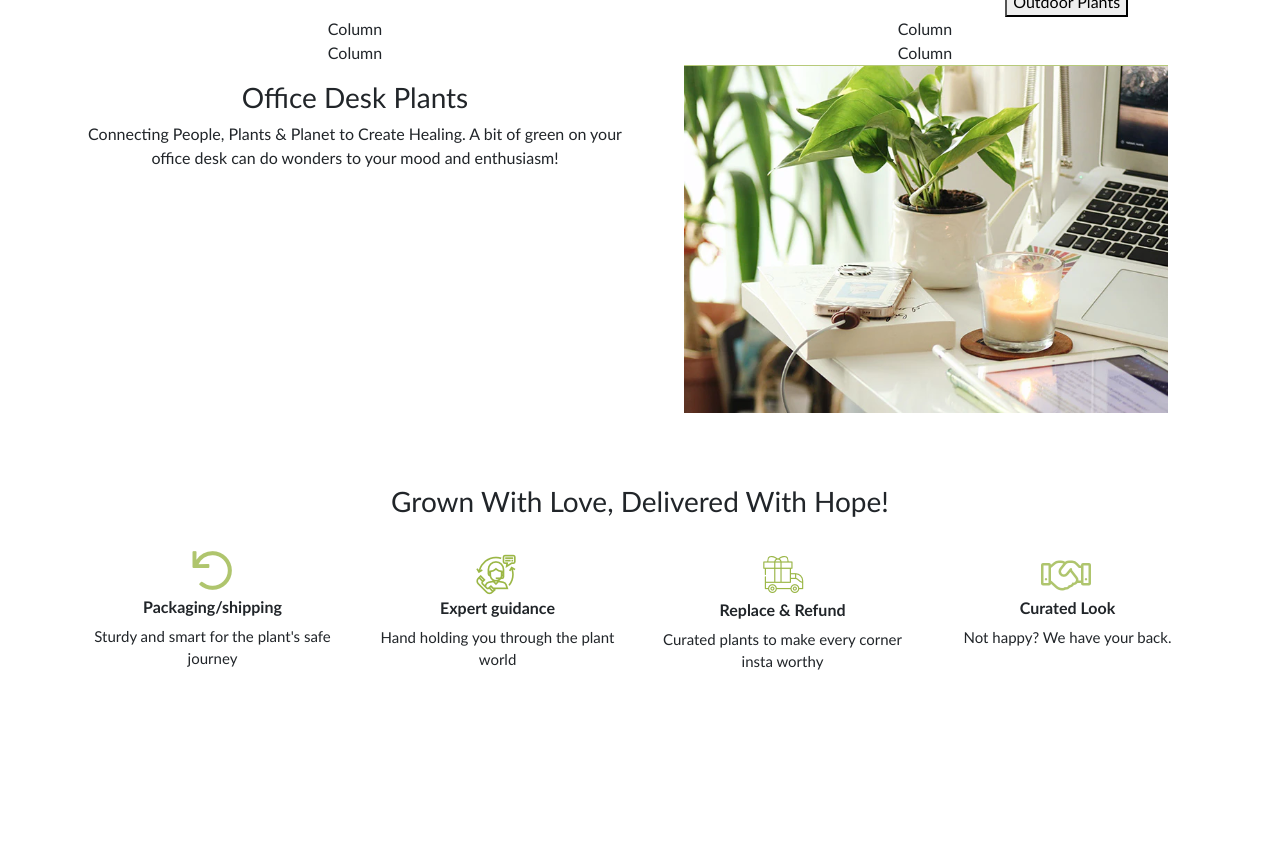
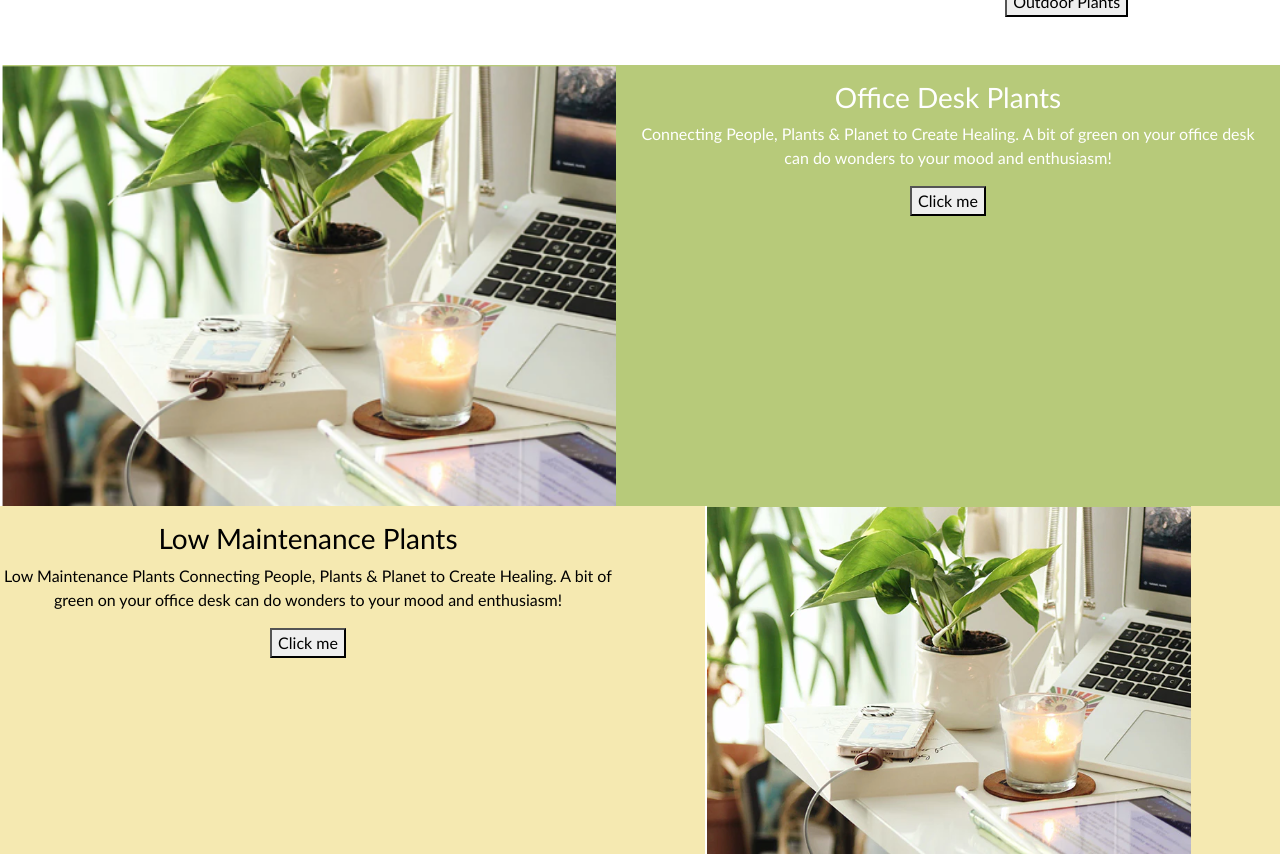
Before and after one commit to MateoCapx/Flower_Shop, a plain HTML site: page index.html in a window 1280 px wide. Shown: the part 1392-2249 px from the top of the page. Before the commit the page ends 2081 px from the top, so only its background shows below. Drawn offline with nearby package versions, Linux system fonts and the light colour scheme; a script that the page names is missing.

Commit message:
Committing changes

```diff
--- a/index.html
+++ b/index.html
@@ -10,8 +10,13 @@
     <link rel="stylesheet" type="text/css" href="styles.css" />
     <title>Flower E-Commerce</title>
 </head>
+<!-- Modal Section Start -->
+
+
 
 <body>
+
+
     <!-- Above The Header Section Start -->
     <div class="text-center">
         <div class="row">
@@ -129,7 +134,7 @@
         <div class="row">
             <div class="col-sm" id="image_1">
                 <img src="img/jessica-arends-yzPWspWSDm0-unsplash.jpg " style="height: 370px;" alt="">
-                <button> Indoor Plants </button>
+                <button id="indoorPlantBtn"> Indoor Plants </button>
 
             </div>
             <div class="col-sm" style="background-color: #b0cc99; color: white;" id="image_2">
@@ -160,18 +165,67 @@
     <!-- End of Section for three images and buttons -->
 
 
+    <br><br>
+
+    <!-- Information Section Start -->
+
+    <div class="text-center">
+        <div class="row">
+            <div class="row" style="background-color:#b7ca7a; color: white;">
+                <div class="col-md"> <img src="img/Screen Shot 2022-09-02 at 1.31.50 PM.png" alt="" width="100%">
+                </div>
+                <div class="col-md">
+                    <p>
+                    <h3> Office Desk Plants </h3>
+                    Connecting People, Plants & Planet to Create Healing.
+                    A bit of green on your office desk can do wonders to your
+                    mood and enthusiasm!
+                    </p>
+                    <button> Click me </button>
+                </div>
+            </div>
+        </div>
+    </div>
+
+
+    <div class="text-center">
+        <div class="row">
+            <div class="row" style="background-color:#f5e9b1; color: black;">
+
+                <div class="col-md">
+                    <p>
+                    <h3> Low Maintenance Plants</h3>
+                    Low Maintenance Plants
+                    Connecting People, Plants & Planet to Create Healing.
+                    A bit of green on your office desk can do wonders to your
+                    mood and enthusiasm!
+                    </p>
+                    <button> Click me </button>
+                </div>
+                <div class="col-md"> <img src="img/Screen Shot 2022-09-02 at 1.31.50 PM.png" alt="">
+                </div>
 
 
 
 
-    <div class="container text-center">
-        <div class="row row-cols-2">
-          <div class="col">Column</div>
-          <div class="col">Column</div>
-          <div class="col">Column</div>
-          <div class="col">Column</div>
 
-          <div class="col" id="">
+            </div>
+        </div>
+    </div>
+
+
+
+
+
+
+
+
+    <!--
+
+    <div class="text-center">
+        <div class="row row-cols-1 row-cols-sm-2 row-cols-md-4">
+          <div class="col"> <img src="img/Screen Shot 2022-09-02 at 1.31.50 PM.png" alt=""></div>
+          <div class="col" id="col_1" style="background-color:#b7ca7a; color: white;">
             <p>
               <h3> Office Desk Plants </h3>
               Connecting People, Plants & Planet to Create Healing.
@@ -180,14 +234,35 @@
             </p>
         </div>
 
-          <div class="col">
-            <img src="img/Screen Shot 2022-09-02 at 1.31.50 PM.png" alt="">
+
+          <div class="col" style="background-color: #f5e9b1; color: white; ">
+            <div class="col" id="col_2" >
+                <p>
+                  <h3> Office Desk Plants </h3>
+                  Connecting People, Plants & Planet to Create Healing.
+                  A bit of green on your office desk can do wonders to your
+                  mood and enthusiasm!
+                </p>
             </div>
           </div>
-      </div>
+          <div class="col"><img src="img/Screen Shot 2022-09-02 at 1.31.50 PM.png" alt=""></div>
 
 
 
+           <div class="col">   <img src="img/Screen Shot 2022-09-02 at 1.31.50 PM.png" alt=""></div>
+          <div class="col" id="col_3"  style="background-color:#b7ca7a ; color: white; ">
+            <p>
+              <h3> Office Desk Plants </h3>
+              Connecting People, Plants & Planet to Create Healing.
+              A bit of green on your office desk can do wonders to your
+              mood and enthusiasm!
+            </p>
+        </div>
+        </div>
+      </div> -->
+
+
+    <!-- Information Section End -->
 
 
 
--- a/script.js
+++ /dev/null
@@ -1,4 +0,0 @@
-function hi(){
-console.log("Hello")
-}
-hi();
--- a/styles.css
+++ b/styles.css
@@ -17,6 +17,12 @@ body{
 
 }
 /* End Styles for Top Header Section & Icons */
+
+
+
+
+
+
 
 
 /* Style for text overlay on image */
@@ -41,10 +47,10 @@ body{
   height: 360px;
 }
 
-#image_3:hover{
+/* #image_3:hover{
 
 
-}
+} */
 
 
 
```
Lines whose indentation alone changed are shown as unchanged.
